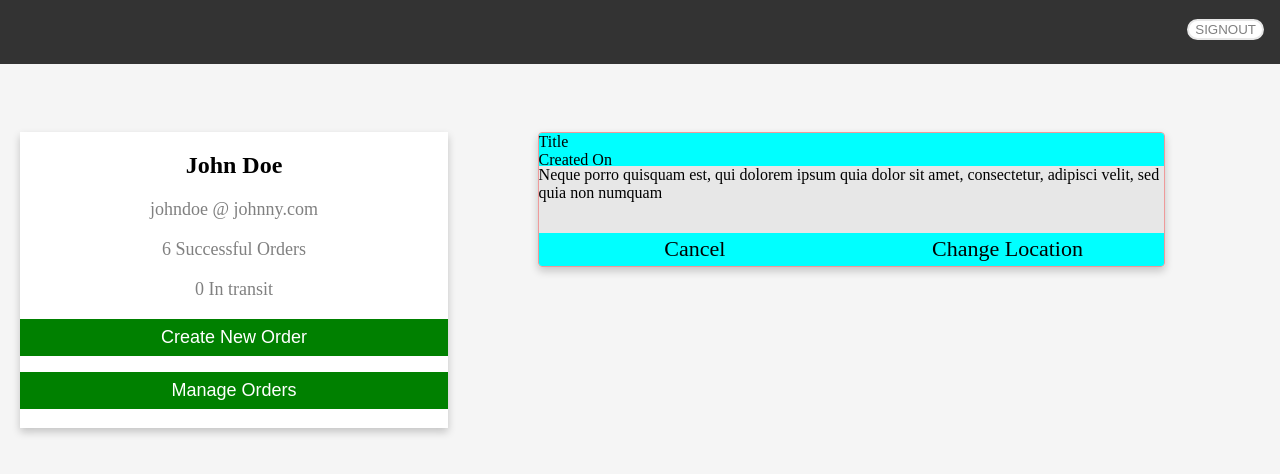
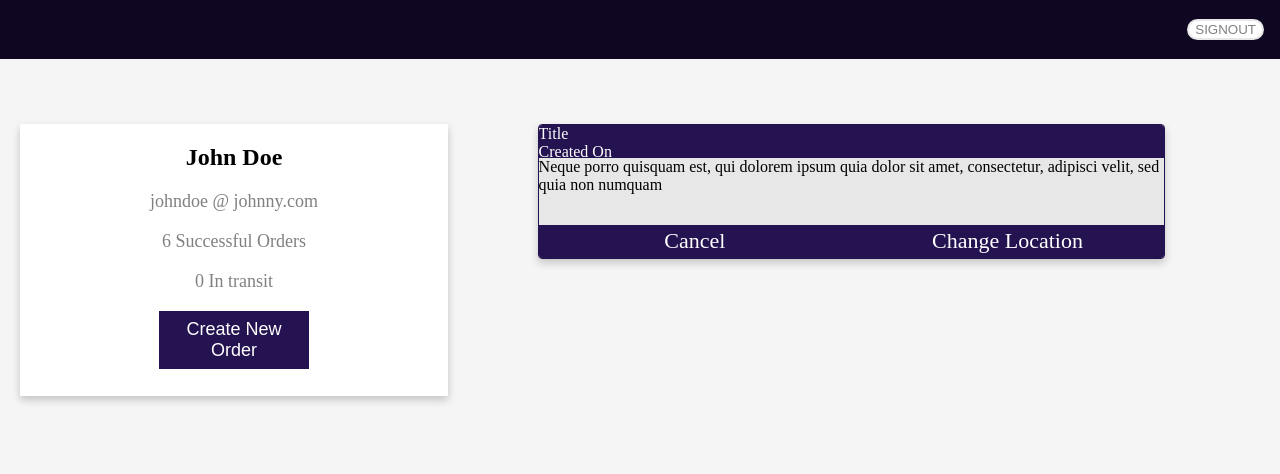
Before and after one commit to Fiyiin/sendit-app, a website: page UI/public/profile_page.html in a window 1280 px wide. Shown: the top 474 px of the page. Drawn offline with Linux system fonts and the light colour scheme.

Commit message:
Fix profile page

```diff
--- a/UI/CSS/profile_page.css
+++ b/UI/CSS/profile_page.css
@@ -16,7 +16,7 @@ body {
 
 .navbar {
     grid-area: navbar;
-    background-color: #333;
+    background-color: #0f0722;
     width: 100vw;
 }
 
@@ -62,7 +62,7 @@ main {
     grid-template-rows: 25% 50% 25%;
     min-width: 150px;
     height: 135px;
-    border: 1px solid #EF9A9A;
+    border: 1px solid #251351;
     border-radius: 4px;
     overflow: hidden;
     box-shadow: 0 4px 8px 0 rgba(0, 0, 0, 0.2);
@@ -70,7 +70,8 @@ main {
 }
 .card-header{
     display: grid;
-    background-color: aqua
+    background-color: #251351;
+    color: white;
 }
 .card-body{
 
@@ -79,7 +80,8 @@ main {
 .card-footer{
     display: grid;
     grid-template-columns: 50% 50%;
-    background-color: aqua
+    background-color: #251351;
+    color: white
 }
 #cancel{
     align-self: center;
@@ -99,12 +101,13 @@ main {
     line-height: 1.4rem;
 }
 .btn-profile-card {
+    max-width: 150px;
     border: none;
     outline: 0;
     display: inline-block;
     padding: 8px;
     color: white;
-    background-color:green;
+    background-color: #251351;
     text-align: center;
     cursor: pointer;
     width: 100%;
@@ -133,7 +136,7 @@ main {
 a {
     text-decoration: none;
     font-size: 22px;
-    color: black;
+    color: white;
 }
 
 button:hover, a:hover {
--- a/UI/public/profile_page.html
+++ b/UI/public/profile_page.html
@@ -23,7 +23,6 @@
                 <p class="p-card">6 Successful Orders</p>
                 <p class="p-card">0 In transit</p>
                 <p><a href="../public/create_order.html"><button class="btn-profile-card">Create New Order</button></a></p>
-                <p><a href="../public/manage_orders.html"><button class="btn-profile-card">Manage Orders</button></a></p>
             </div>
         </section>
         <main>
```
Also changed, not shown: UI/CSS/login.css (+6 -6 lines), UI/public/create_order.html (+0 -3 lines).
